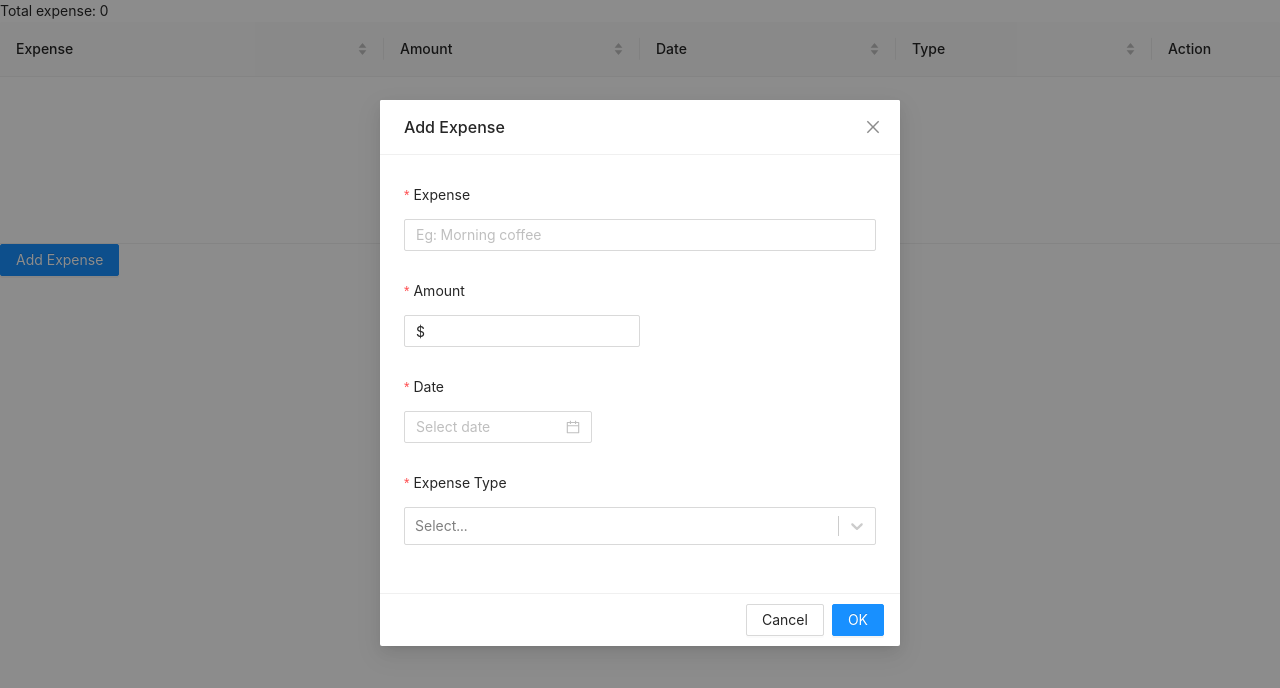
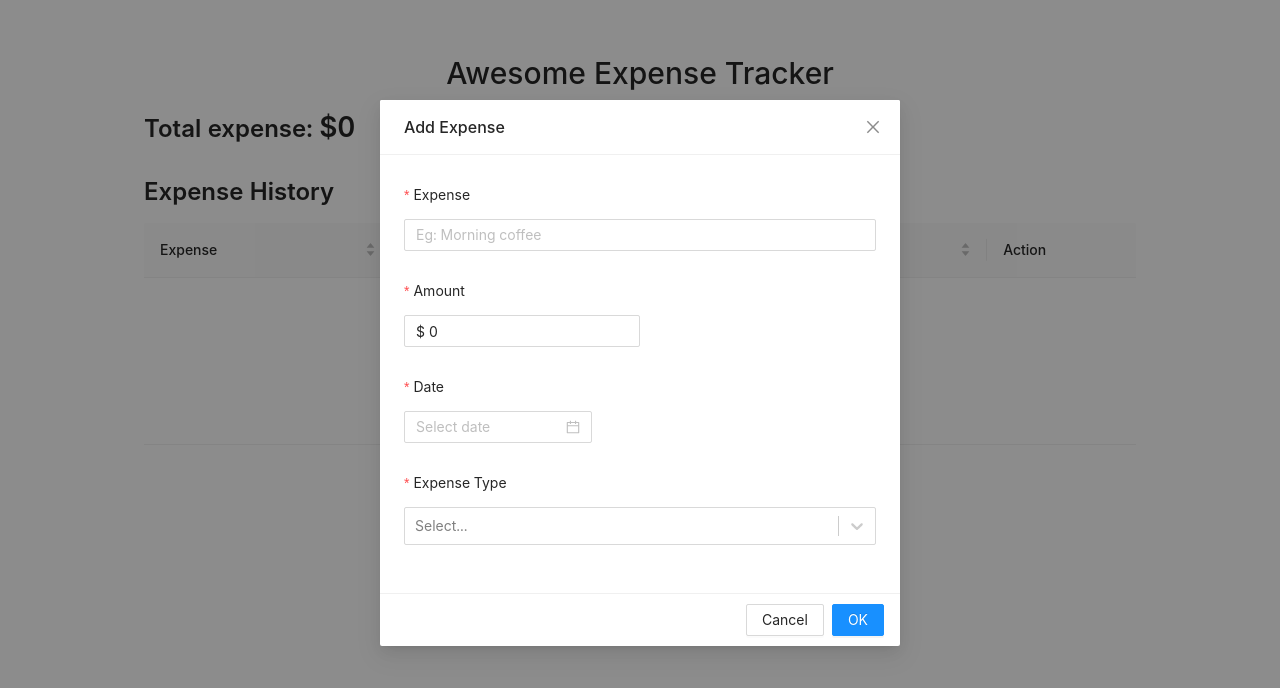
Before and after one commit to PhongVu07/react-expense-tracker, a React (Create React App) app: page / in a window 1280 px wide. Both pictures are taken after a click on the button "Add Expense". Shown: the top 688 px of the page. Built offline with nearby package versions, Linux system fonts and the light colour scheme.

Commit message:
basic UI

```diff
--- a/src/App.tsx
+++ b/src/App.tsx
@@ -4,15 +4,18 @@ import { Provider } from 'provider';
 import TotalExpense from 'components/TotalExpense';
 import ExpenseList from 'components/ExpenseList';
 import AddExpense from 'components/AddExpense';
+import Layout from 'components/Layout';
 
 function App() {
   return (
     <Provider>
-      <>
+      <Layout>
+        <>
         <TotalExpense />
         <ExpenseList />
         <AddExpense />
-      </>
+        </>
+      </Layout>
     </Provider>
     );
 }
--- /dev/null
+++ b/src/components/AddExpense/addExpense.style.ts
@@ -0,0 +1,6 @@
+import styled from 'styled-components';
+
+export const ComponentContainer = styled.div`
+  display: flex;
+  justify-content: center;
+`
--- a/src/components/AddExpense/components/ExpenseModal/index.tsx
+++ b/src/components/AddExpense/components/ExpenseModal/index.tsx
@@ -4,11 +4,16 @@ import CreatableSelect from "react-select/creatable";
 import { selectCustomStyles } from "./expenseModal.style";
 import { useStore } from "provider";
 import { ActionType } from "../../../../constants";
+import dayjs from "dayjs";
 
 interface IExpenseModalProps {
   isVisible: boolean;
   setIsVisible: (isVisible: boolean) => void;
 }
+
+const formatRequiredRule = (fieldName: string) => {
+  return [{ required: true, message: `${fieldName} is required` }];
+};
 
 const ExpenseModal = ({ isVisible, setIsVisible }: IExpenseModalProps) => {
   const [form] = Form.useForm();
@@ -50,15 +55,20 @@ const ExpenseModal = ({ isVisible, setIsVisible }: IExpenseModalProps) => {
         name="expense-form"
         labelCol={{ span: 24, offset: 0 }}
         wrapperCol={{ span: 24, offset: 0 }}
+        initialValues={{ amount: 0 }}
       >
         <Form.Item
           name="expenseName"
           label="Expense"
-          rules={[{ required: true }]}
+          rules={formatRequiredRule("Expense Name")}
         >
           <Input placeholder="Eg: Morning coffee" />
         </Form.Item>
-        <Form.Item name="amount" label="Amount" rules={[{ required: true }]}>
+        <Form.Item
+          name="amount"
+          label="Amount"
+          rules={formatRequiredRule("Expense Amount")}
+        >
           <InputNumber
             style={{ width: "50%" }}
             placeholder="Eg: 2"
@@ -66,13 +76,17 @@ const ExpenseModal = ({ isVisible, setIsVisible }: IExpenseModalProps) => {
             formatter={(value: number = 0) => `$ ${value}`}
           />
         </Form.Item>
-        <Form.Item name="date" label="Date" rules={[{ required: true }]}>
-          <DatePicker />
+        <Form.Item
+          name="date"
+          label="Date"
+          rules={formatRequiredRule("Expense Date")}
+        >
+          <DatePicker format="DD/MM/YYYY"     />
         </Form.Item>
         <Form.Item
           name="type"
           label="Expense Type"
-          rules={[{ required: true }]}
+          rules={formatRequiredRule("Expense Type")}
         >
           <CreatableSelect
             styles={selectCustomStyles}
--- a/src/components/AddExpense/index.tsx
+++ b/src/components/AddExpense/index.tsx
@@ -1,12 +1,13 @@
 import React, { useState } from "react";
 import { Button, Modal } from "antd";
 import ExpenseModal from "./components/ExpenseModal";
+import { ComponentContainer } from "./addExpense.style";
 
 const AddExpense = () => {
   const [isModalVisible, setIsModalVisible] = useState(false);
 
   return (
-    <>
+    <ComponentContainer>
       <Button type="primary" onClick={() => setIsModalVisible(true)}>
         Add Expense
       </Button>
@@ -14,7 +15,7 @@ const AddExpense = () => {
         isVisible={isModalVisible}
         setIsVisible={setIsModalVisible}
       />
-    </>
+    </ComponentContainer>
   );
 };
 export default AddExpense;
--- /dev/null
+++ b/src/components/ExpenseList/expenseList.style.ts
@@ -0,0 +1,15 @@
+import { DeleteFilled } from '@ant-design/icons';
+import styled from 'styled-components';
+
+export const ComponentContainer = styled.div`
+  margin-bottom: 24px;
+
+  h4 {
+    font-size: 24px;
+    font-weight: 600;
+  }
+`
+
+export const DeleteIcon = styled(DeleteFilled)`
+  color: red;
+`
--- a/src/components/ExpenseList/index.tsx
+++ b/src/components/ExpenseList/index.tsx
@@ -1,10 +1,10 @@
 import React from "react";
-import { Table, TableColumnsType, Space } from "antd";
-import { DeleteFilled } from "@ant-design/icons";
+import { Table, TableColumnsType } from "antd";
 import { IExpense } from "types";
 import { useStore } from "provider";
 import dayjs from "dayjs";
 import { ActionType } from "../../constants";
+import { ComponentContainer, DeleteIcon } from "./expenseList.style";
 
 const ExpenseList = () => {
   const {
@@ -12,10 +12,11 @@ const ExpenseList = () => {
     dispatch,
   } = useStore();
 
-  const tableExpensesData = expenses.map((expense: IExpense) => ({
+  const tableExpensesData = expenses
+    .map((expense: IExpense) => ({
       ...expense,
       action: (
-      <DeleteFilled
+        <DeleteIcon
           onClick={() =>
             dispatch({
               type: ActionType.DELETE,
@@ -24,7 +25,8 @@ const ExpenseList = () => {
           }
         />
       ),
-  }));
+    }))
+    .sort((a, b) => dayjs(b.date).diff(a.date));
 
   const columns: TableColumnsType<any> = [
     {
@@ -34,7 +36,7 @@ const ExpenseList = () => {
       sorter: {
         compare: (a, b) => a.expenseName.localeCompare(b.expenseName),
       },
-      width: "30%",
+      width: "25%",
     },
     {
       title: "Amount",
@@ -68,19 +70,21 @@ const ExpenseList = () => {
       title: "Action",
       dataIndex: "action",
       key: "action",
-      width: "10%",
+      width: "15%",
     },
   ];
 
   return (
-    <>
+    <ComponentContainer>
+      <h4>Expense History</h4>
       <Table
         rowKey="id"
+        scroll={{ x: 600 }}
         columns={columns}
         dataSource={tableExpensesData}
         pagination={{ position: ["bottomCenter"], pageSize: 5 }}
       />
-    </>
+    </ComponentContainer>
   );
 };
 
--- /dev/null
+++ b/src/components/Layout/index.tsx
@@ -0,0 +1,11 @@
+import React from "react";
+import { Container } from "./layout.style";
+
+interface ILayoutProps {
+  children: React.ReactChild;
+}
+
+const Layout: React.FC<ILayoutProps> = ({ children }) => {
+  return <Container>{children}</Container>;
+};
+export default Layout;
--- /dev/null
+++ b/src/components/Layout/layout.style.ts
@@ -0,0 +1,7 @@
+import styled from 'styled-components';
+
+export const Container = styled.div`
+    padding: 10px 16px;
+    max-width: 1024px;
+    margin: auto;
+`;
--- a/src/components/TotalExpense/index.tsx
+++ b/src/components/TotalExpense/index.tsx
@@ -1,6 +1,7 @@
 import React from 'react'
 import { useStore } from "provider";
 import { IExpense } from "types";
+import { ComponentContainer } from "./totalExpense.style";
 
 const TotalExpense = () => {
   const {
@@ -11,6 +12,13 @@ const TotalExpense = () => {
     0
   );
 
-  return <>Total expense: {totalExpenses}</>;
+  return (
+    <ComponentContainer>
+      <h1>Awesome Expense Tracker</h1>
+      <div>
+        Total expense: <span>${totalExpenses}</span>
+      </div>
+    </ComponentContainer>
+  );
 }
 export default TotalExpense
--- /dev/null
+++ b/src/components/TotalExpense/totalExpense.style.ts
@@ -0,0 +1,17 @@
+import styled from 'styled-components';
+
+export const ComponentContainer = styled.div`
+  margin: 40px 0 24px;
+  font-weight: 600;
+  font-size: 24px;
+
+  h1 {
+    font-size: 30px;
+    text-align: center;
+    margin-bottom: 8px;
+  }
+
+  span {
+    font-size: 28px;
+  }
+`
```
Lines whose indentation alone changed are shown as unchanged.
